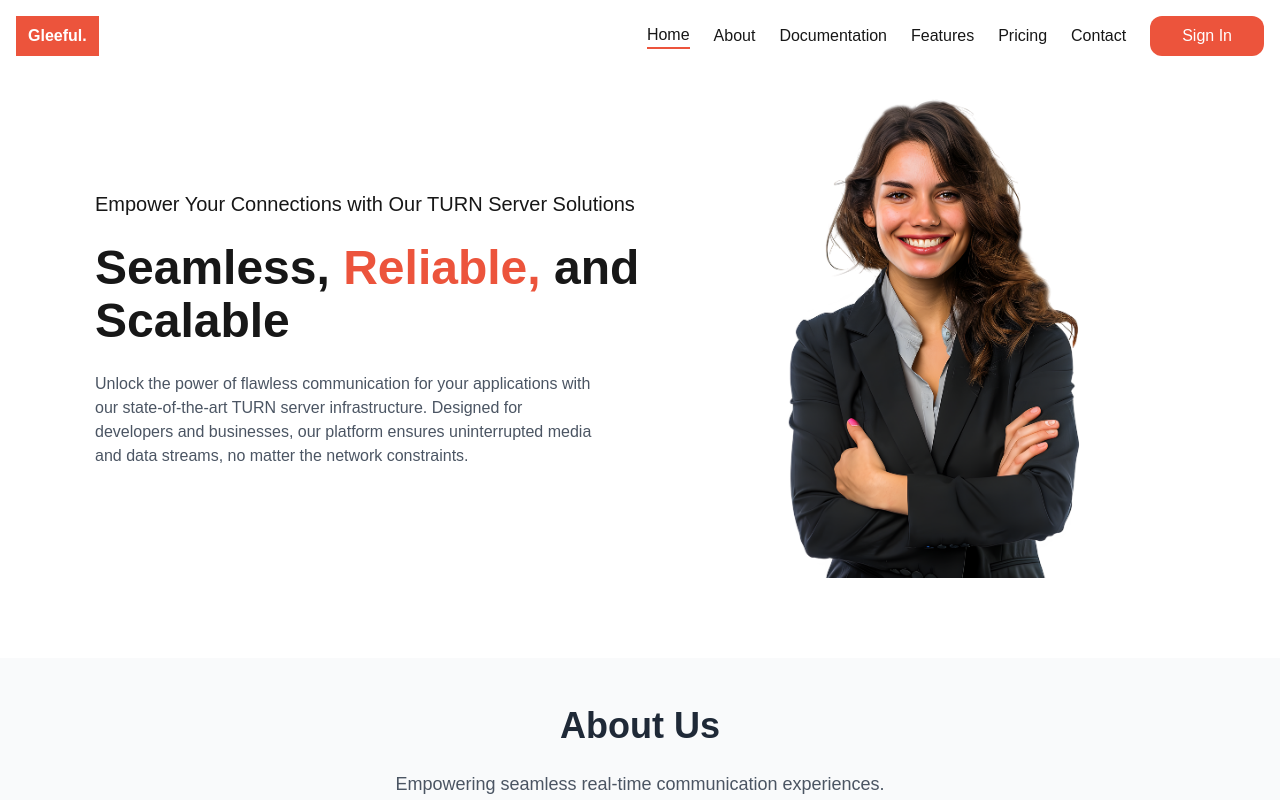
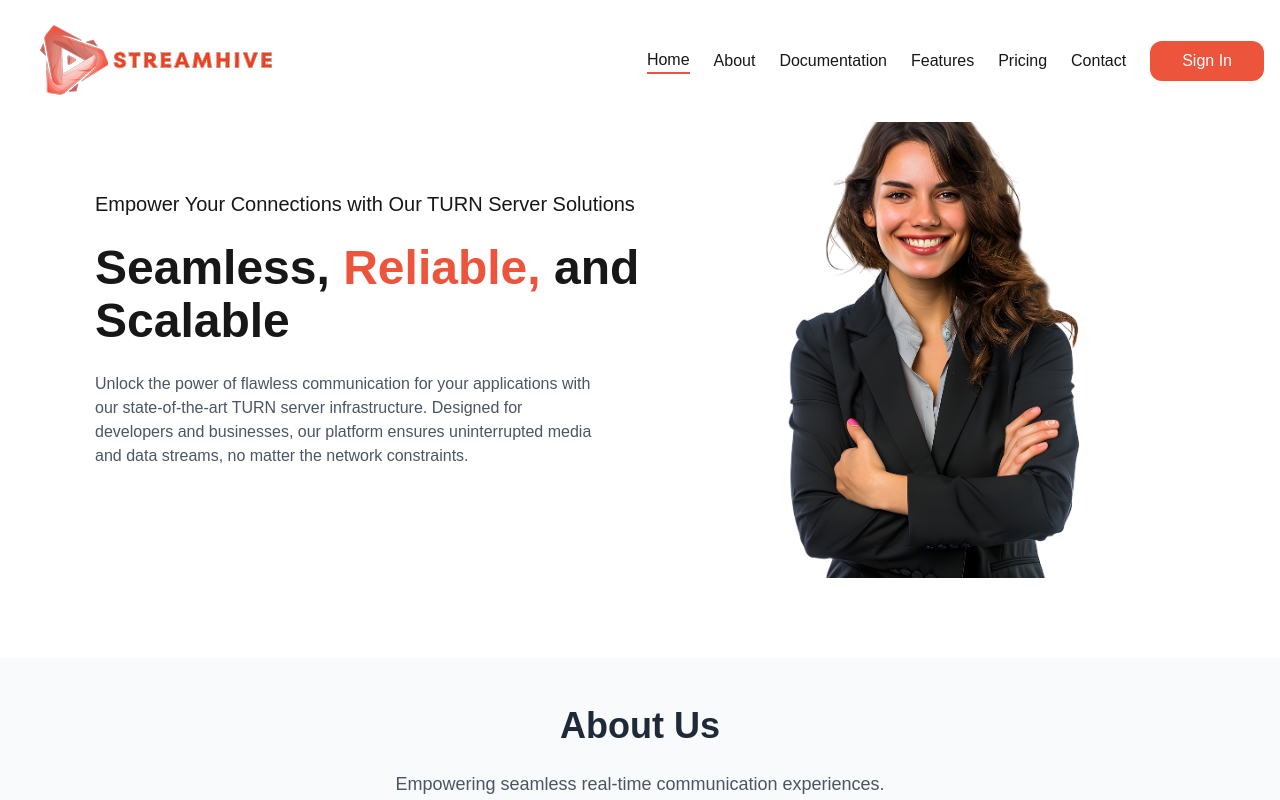
Before and after one commit to Emmaroeneyoh/streamhive, a Next.js app: page / in a window 1280 px wide. Shown: the top 800 px of the page. Built offline with nearby package versions, Linux system fonts and the light colour scheme.

Commit message:
final adjustments

```diff
--- a/app/components/Header.jsx
+++ b/app/components/Header.jsx
@@ -7,8 +7,10 @@ function Header() {
   return (
     <header className='  fixed top-0 w-full z-50 bg-white'>
       <div className='p-4 mx-auto flex justify-between items-center'>
-        <div className=' bg-primary text-white font-bold py-2 px-3 '>
-          <Link href={"/"}>Gleeful.</Link>
+        <div className=' text-white font-bold py-2 px-3 '>
+          <Link href={"/"}>
+            <img src='/assets/logo.png' width={250} alt='' />
+          </Link>
         </div>
 
         <div className=' hidden sm:flex'>
--- a/app/components/Sheet/SheetContent.jsx
+++ b/app/components/Sheet/SheetContent.jsx
@@ -11,11 +11,8 @@ const SheetContent = ({ isOpen, children, onClose }) => {
     >
       <div className=' flex justify-between items-center p-4 border-b border-gray-200'>
         <div>
-          <Link
-            href={"/"}
-            className=' bg-primary text-white font-bold py-2 px-3 '
-          >
-            Gleeful.
+          <Link href={"/"} className=' text-white font-bold py-2 px-3 '>
+            <img src='/assets/logo.png' width={150} alt='' />
           </Link>
         </div>
         <button
--- a/package.json
+++ b/package.json
@@ -1,5 +1,5 @@
 {
-  "name": "school-portal",
+  "name": "stream-hive",
   "version": "0.1.0",
   "private": true,
   "scripts": {
```
Also changed, not shown: public/assets/logo.png (added), 1 other file (tests, documents, lock files or other folders).
